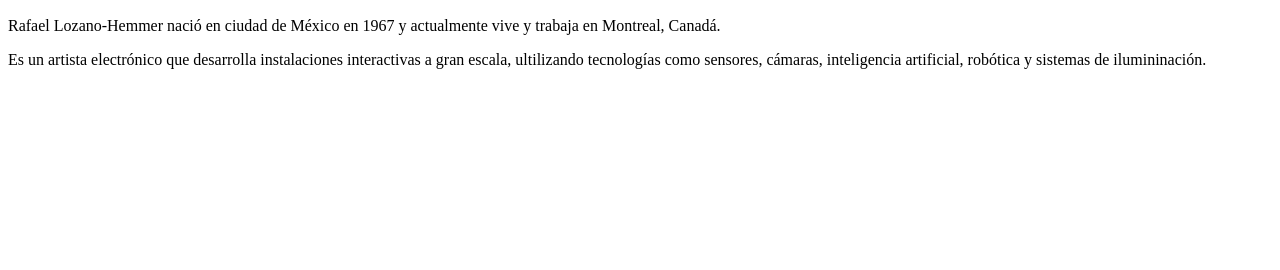
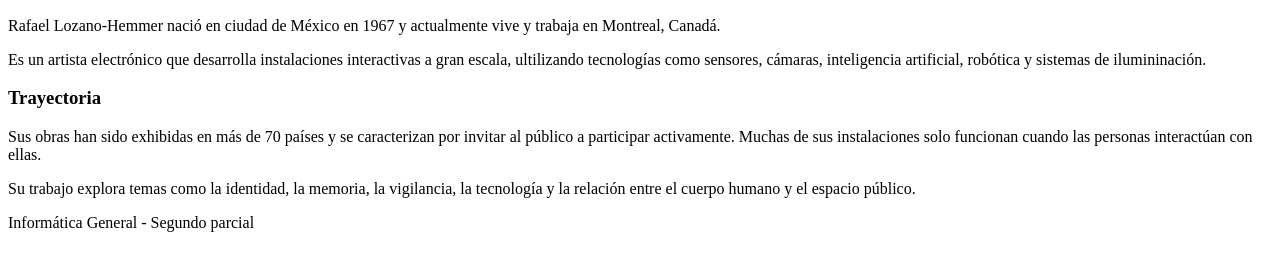
Before and after one commit to gimenakiaraveron-stack/segundo-parcial, a plain HTML site: page biografia.html in a window 1280 px wide. Shown: the part 148-418 px from the top of the page. Drawn offline with Linux system fonts and the light colour scheme.

Commit message:
Agregue contenido a biografia.html:
Amplíe la información de la biografía de Rafael Lozano-Hemmer y organice el contenido con etiquetas semánticas (main, section y footer).

```diff
--- a/biografia.html
+++ b/biografia.html
@@ -10,8 +10,19 @@
             </h1>
             <p>Interactividad, espacio público y arte tecnológico</p>
         </header>
+        <main>
+            <section>
         <h2>Biografía</h2>
         <p>Rafael Lozano-Hemmer nació en ciudad de México en 1967 y actualmente vive y trabaja en Montreal, Canadá.</p>
         <p>Es un artista electrónico que desarrolla instalaciones interactivas a gran escala, ultilizando tecnologías como sensores, cámaras, inteligencia artificial, robótica y sistemas de ilumininación.</p>
+
+        <h3>Trayectoria</h3>
+        <p>Sus obras han sido exhibidas en más de 70 países y se caracterizan por invitar al público a participar activamente. Muchas de sus instalaciones solo funcionan cuando las personas interactúan con ellas.</p>
+        <p>Su trabajo explora temas como la identidad, la memoria, la vigilancia, la tecnología y la relación entre el cuerpo humano y el espacio público.</p>
+            </section>
+        </main>
+        <footer>
+            <p>Informática General - Segundo parcial </p>
+        </footer>
     </body>
 </html>
```
